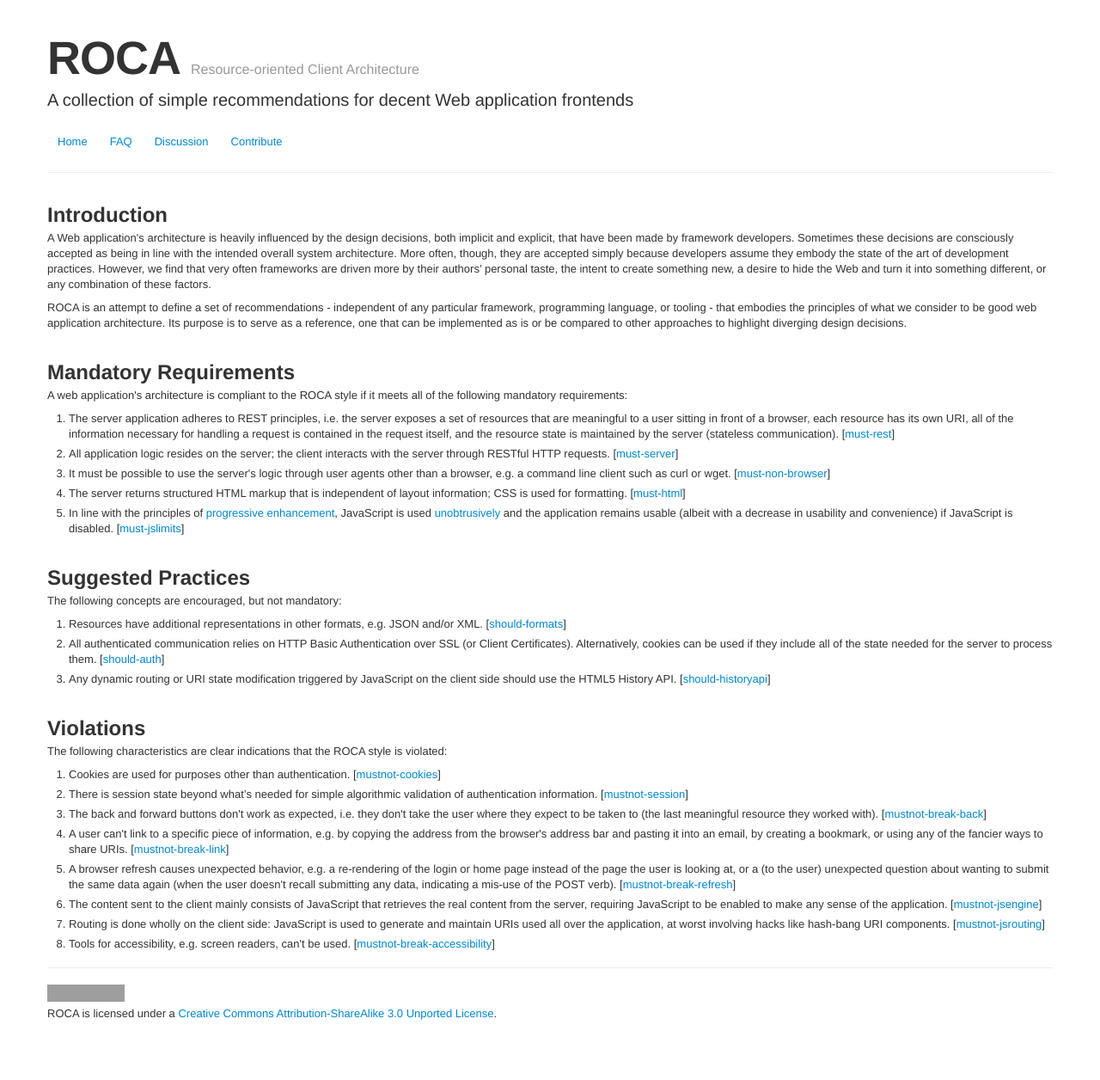
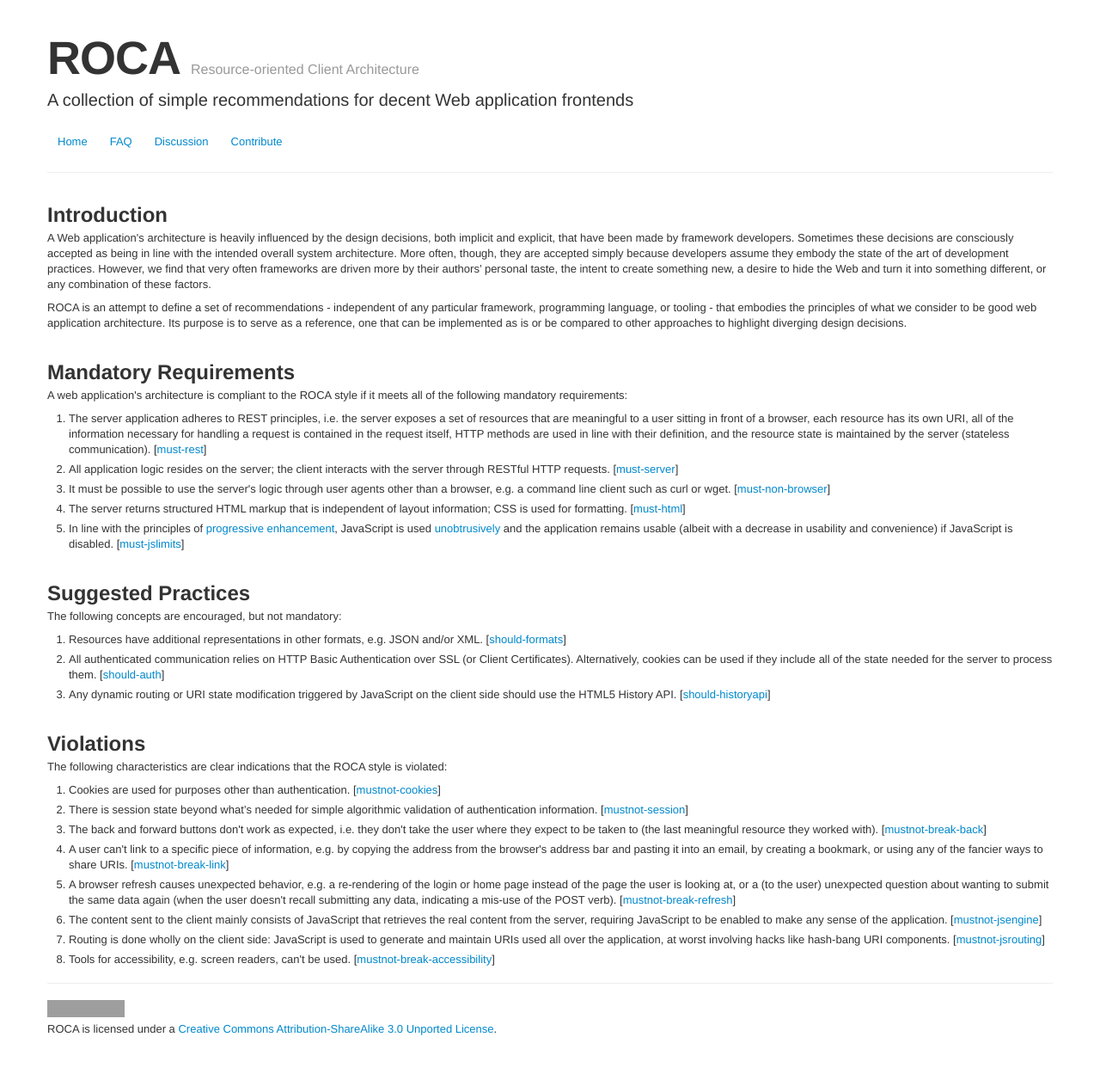
Before and after one commit to innoq/ROCA, a Jekyll site: the page built from index.html, in a window 1280 px wide. Shown: the whole page at 86% size. Built offline with Jekyll 4.4.1, drawn with Linux system fonts in a browser that asks for light colours; grey boxes are pictures that could not be loaded.

Commit message:
added correct HTTP verb usage (as suggested by Cesare Pautasso)

```diff
--- a/index.html
+++ b/index.html
@@ -33,7 +33,8 @@ title: "ROCA: Resource-oriented Client Architecture"
 		resources that are meaningful to a user sitting in
 		front of a browser, each resource has its own URI, all
 		of the information necessary for handling a request is
-		contained in the request itself, and the resource state
+		contained in the request itself, HTTP methods are used
+		in line with their definition, and the resource state
 		is maintained by the server (stateless
 		communication). [<a href='#must-rest'>must-rest</a>]
 	</li>
```
